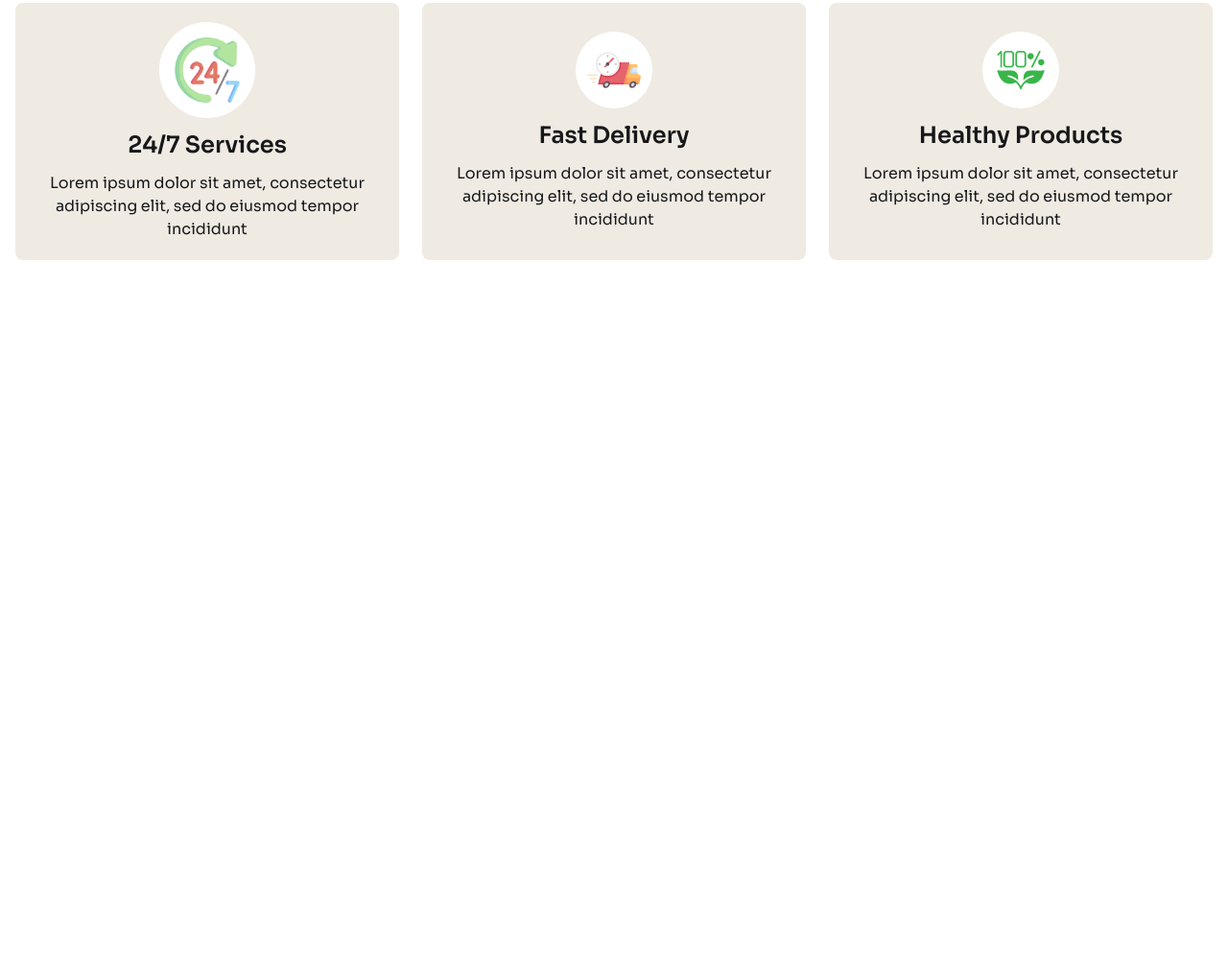
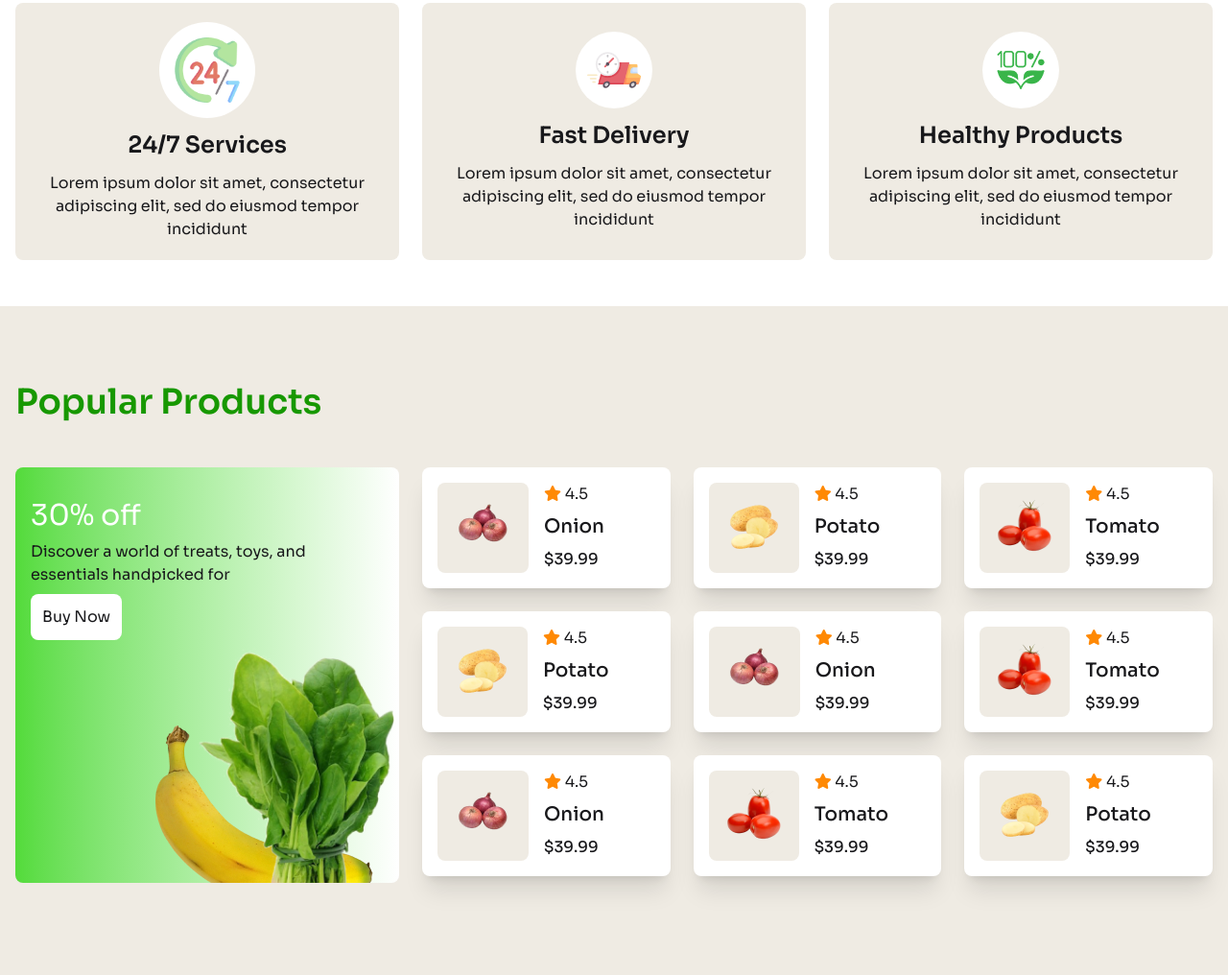
Before and after one commit to aminsohag/nature-s-platter, a plain HTML site: page index.html in a window 1280 px wide. Shown: the part 1293-2309 px from the top of the page at 96% size. Before the commit the page ends 1612 px from the top, so only its background shows below. Drawn offline with nearby package versions, Linux system fonts and the light colour scheme.

Commit message:
popular products section

```diff
--- a/index.html
+++ b/index.html
@@ -103,7 +103,7 @@
             </div>
         </section>
         <!-- second section -->
-        <!-- <section class="bg-[#EFEBE3]">
+        <section class="bg-[#EFEBE3]">
             <div class="container mx-auto px-4 py-20">
                 <h1 class="text-3xl lg:text-4xl font-semibold text-[#179800] mb-12">Popular Products</h1>
                 <div class="grid grid-cols-1 lg:grid-cols-3 lg:gap-6">
@@ -217,7 +217,7 @@
                     </div>
                 </div>
             </div>
-        </section> -->
+        </section>
     </main>
     <footer>
 
```
